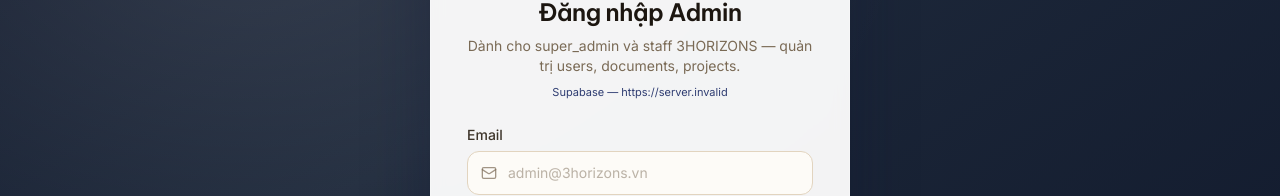
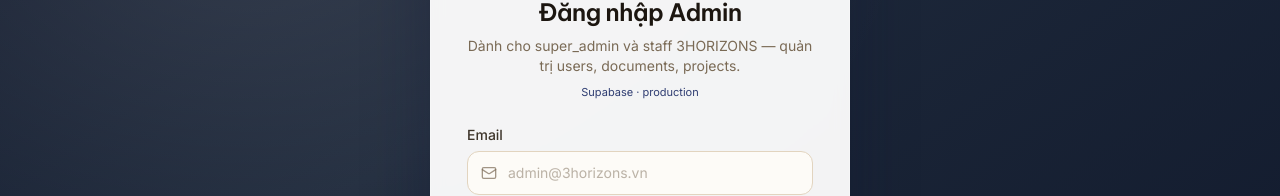
Before and after one commit to cuong-ipartner/3horizons-partner-portal, a React (Vite) app in the folder apps/web/: page /admin/login in a window 1280 px wide. Shown: the part 242-438 px from the top of the page. Built offline with nearby package versions, Linux system fonts and the light colour scheme; no server answers.

Commit message:
Remove demo seed banner from public site.
Drop DemoModeBanner from Layout and neutralize residual seed wording
on login backend label for production UI.

```diff
--- a/apps/web/src/components/DemoModeBanner.tsx
+++ b/apps/web/src/components/DemoModeBanner.tsx
@@ -1,16 +1,7 @@
-import { useSeedData, config } from '@/lib/config'
-
 /**
- * Only shows when Supabase is not configured on the build.
- * Production builds with VITE_SUPABASE_* never show this.
+ * Demo / seed banner removed for production.
+ * Kept as no-op so any residual imports do not break the build.
  */
 export function DemoModeBanner() {
-  const seed = useSeedData()
-  if (!seed) return null
-
-  return (
-    <div className="border-b border-terracotta-500/30 bg-terracotta-500/10 px-3 py-1.5 text-center text-[10px] font-medium tracking-wide text-terracotta-700 sm:text-[11px]">
-      Cấu hình thiếu — cần VITE_SUPABASE_URL / VITE_SUPABASE_ANON_KEY · {config.targetDomain}
-    </div>
-  )
+  return null
 }
--- a/apps/web/src/components/Layout.tsx
+++ b/apps/web/src/components/Layout.tsx
@@ -1,7 +1,6 @@
 import { useEffect, useRef, useState, type ReactNode } from 'react'
 import { Link, NavLink, Outlet } from 'react-router-dom'
 import { ChevronDown, Menu, X } from 'lucide-react'
-import { DemoModeBanner } from '@/components/DemoModeBanner'
 import { ButtonLink, Container } from '@/components/ui'
 import { brand, footerVi, headerNav } from '@/content/site-vi'
 import { cn } from '@/lib/cn'
@@ -92,7 +91,6 @@
 
   return (
     <div className="flex min-h-screen flex-col">
-      <DemoModeBanner />
       <header className="sticky top-0 z-40 border-b border-cream-300/70 bg-cream-50/95 backdrop-blur-md">
         <Container className="flex h-16 items-center justify-between gap-4 lg:h-[4.25rem]">
           <Link to="/" className="flex items-center gap-2.5">
--- a/apps/web/src/lib/config.ts
+++ b/apps/web/src/lib/config.ts
@@ -28,11 +28,9 @@
 }
 
 /**
- * True when UI should prefer pure seed/localStorage (no Supabase client).
- * If URL + anon key are baked into the build, always use Supabase
- * (avoids CF mis-set VITE_DATA_MODE=seed blocking library/auth).
+ * True only when Supabase is not configured (missing VITE keys).
+ * No UI "demo seed" banner — production-oriented empty states instead.
  */
 export function useSeedData(): boolean {
-  if (isSupabaseConfigured()) return false
-  return true
+  return !isSupabaseConfigured()
 }
--- a/apps/web/src/lib/supabase.ts
+++ b/apps/web/src/lib/supabase.ts
@@ -62,12 +62,11 @@
   }
 }
 
-/** Human-readable summary for admin/debug banners */
+/** Human-readable summary for login / admin debug (no "demo seed" wording). */
 export function supabaseBackendLabel(): string {
   const st = getSupabaseStatus()
-  if (!st.ready) return 'Seed + localStorage (chưa gắn Supabase)'
-  if (st.usingSeedFallback) return `Supabase env OK nhưng VITE_DATA_MODE=seed — ${st.url}`
-  return `Supabase — ${st.url}`
+  if (!st.ready) return 'Supabase chưa cấu hình (VITE_SUPABASE_URL / ANON_KEY)'
+  return `Supabase · production`
 }
 
 /** True when app should use Auth + remote tables. */
```
